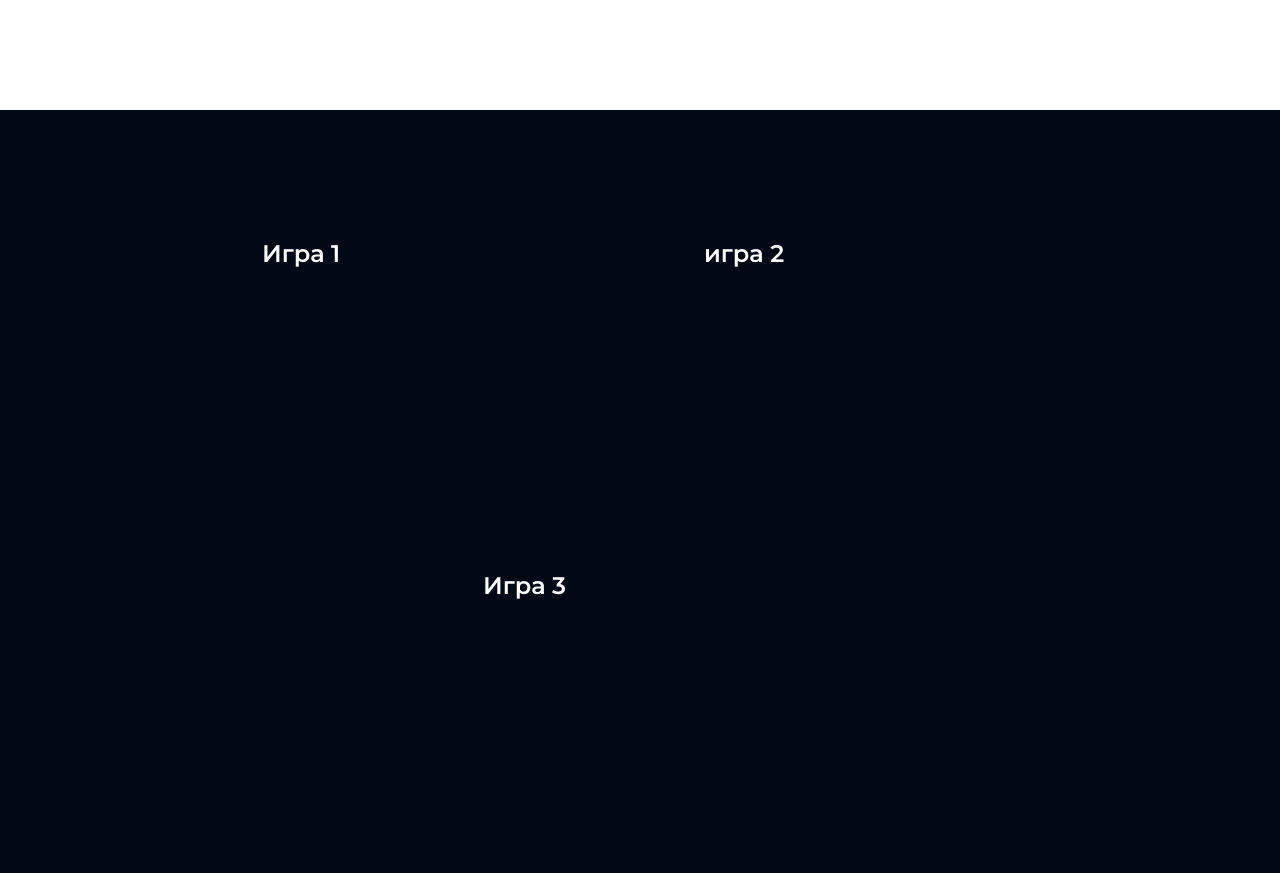
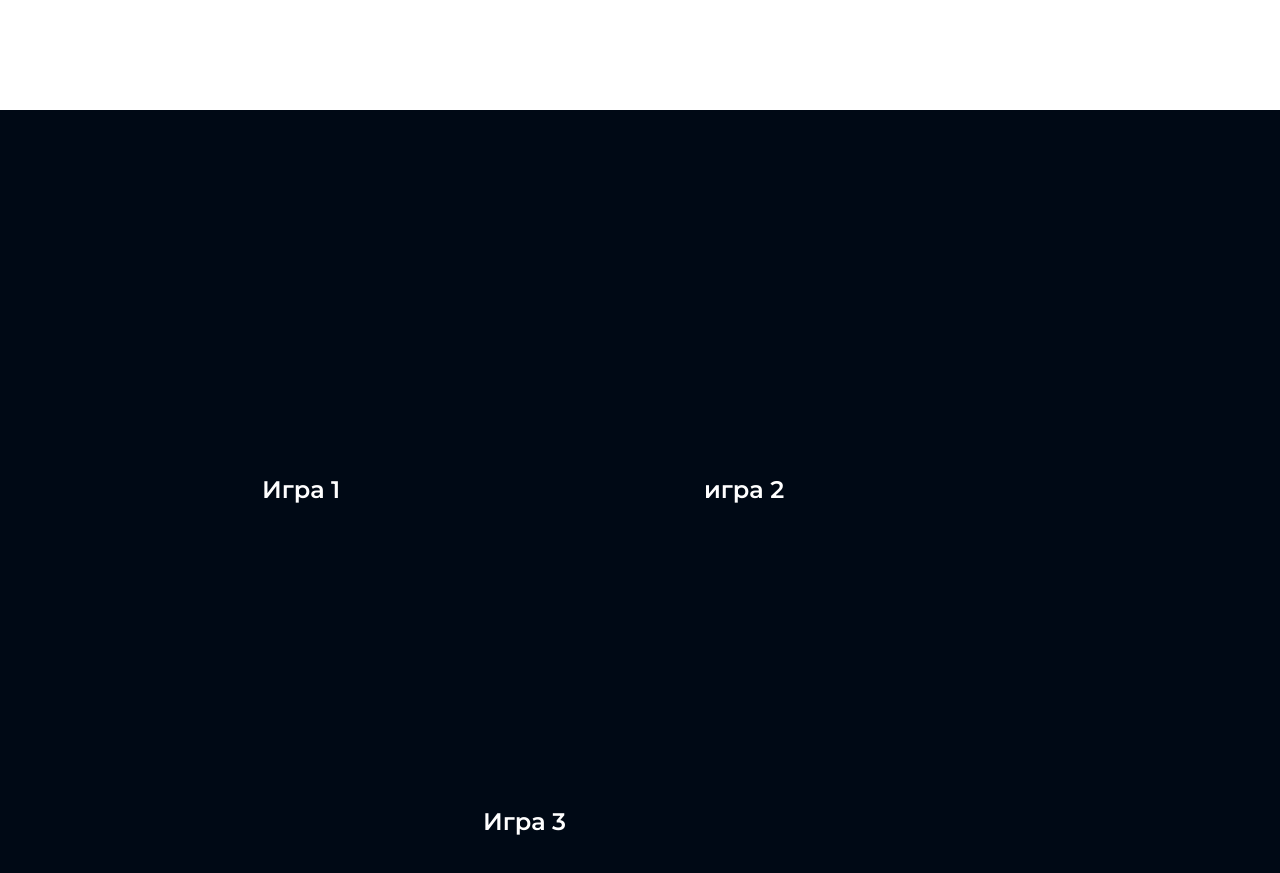
Before and after one commit to Viktor-Rodimin/HOMEWORK1, a plain HTML site: page index.html in a window 1280 px wide. Shown: the part 914-1787 px from the top of the page. Drawn offline with Linux system fonts and the light colour scheme.

Commit message:
change link

```diff
--- a/index.html
+++ b/index.html
@@ -23,17 +23,26 @@
     <div class="content">
         <a href="#">
         <div class="content__item content__item-1">
-            <a class="content__link" href="#">Игра 1</a>
+            <div class="content__link">
+                <a class="text__link" href="#">Игра 1</a>
+            </div>
+
         </div>
     </a>
     <a href="#">
         <div class="content__item content__item-2">
-            <a class="content__link" href="#">игра 2</a>
+            <div class="content__link">
+                <a class="text__link" href="#">игра 2</a>
+            </div>
+
         </div>
     </a>
     <a href="#">
         <div class="content__item content__item-3">
-            <a class="content__link" href="#">Игра 3</a>
+            <div class="content__link">
+                <a class="text__link" href="#">Игра 3</a>
+            </div>
+
         </div>
     </a>
     </div>
--- a/style.css
+++ b/style.css
@@ -110,12 +110,16 @@ height: 300px;
     border-radius: 18px;
 }
 .content__link {
-    font-family: 'Montserrat';
-font-style: normal;
-font-weight: 600;
-font-size: 24px;
-line-height: 32px;
-color: #FFFFFF;
+
 padding-left: 32px;
 padding-top: 236px;
 }
+.text__link {
+  font-family: 'Montserrat';
+  font-style: normal;
+  font-weight: 600;
+  font-size: 24px;
+  line-height: 32px;
+  color: #FFFFFF;
+
+}
```
